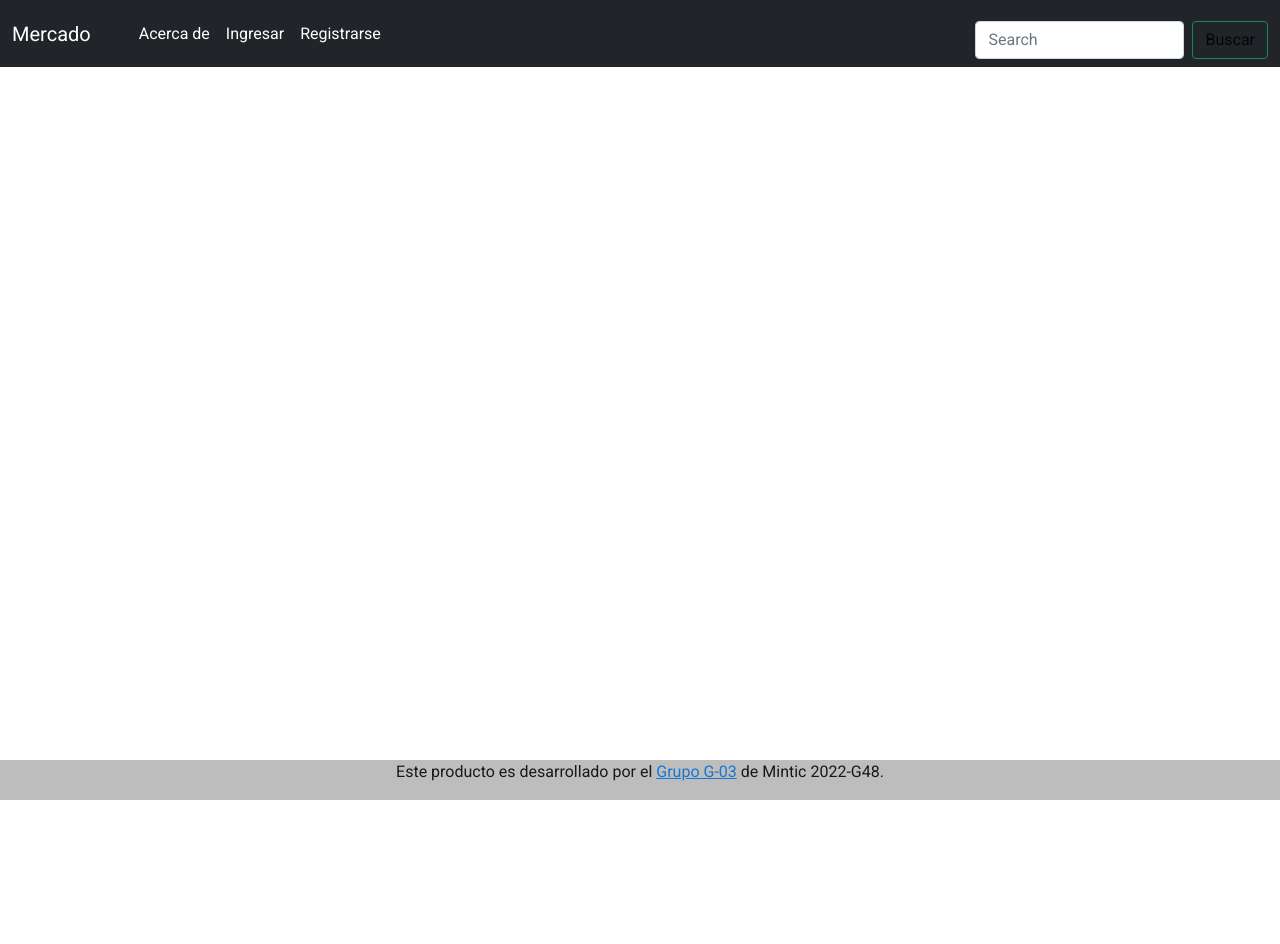
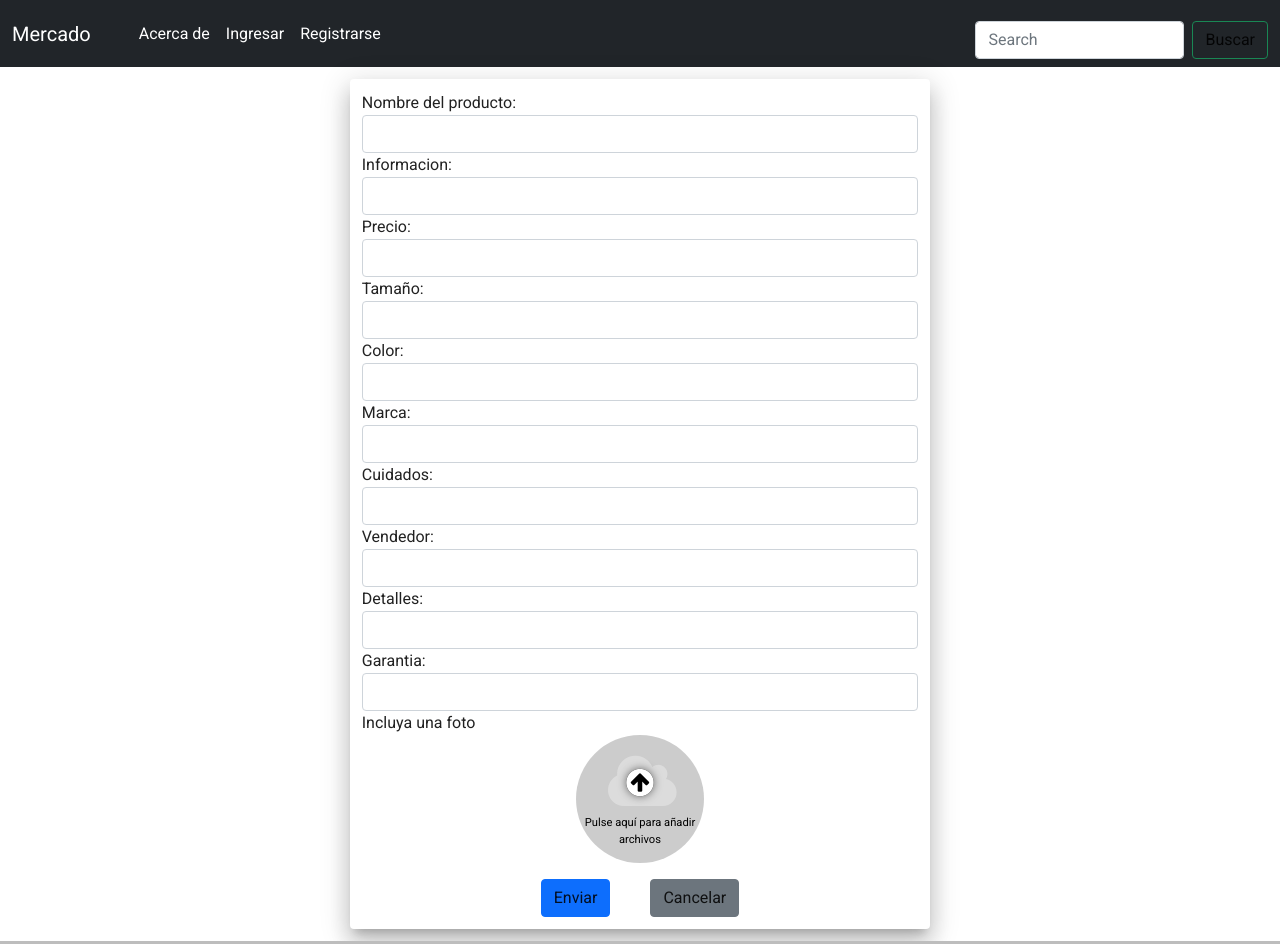
Before and after one commit to roquijo/tienda, a Vue app in the folder front/: page /productonuevo in a window 1280 px wide. Shown: the top 944 px of the page. Before the commit the page ends 800 px from the top, so only its background shows below. Built offline with nearby package versions, Linux system fonts and the light colour scheme.

Commit message:
cambios antes de presentar

```diff
--- a/front/src/App.vue
+++ b/front/src/App.vue
@@ -24,3 +24,6 @@ export default {
     },
 };
 </script>
+
+<style>
+</style>
--- a/front/src/components/Footer.vue
+++ b/front/src/components/Footer.vue
@@ -1,5 +1,5 @@
 <template>
-    <div>
+    <div class="mx-auto">
         <p>Este producto es desarrollado por el <a target="" href="">Grupo G-03</a> de Mintic 2022-G48.</p>
     </div>
 </template>
@@ -9,8 +9,4 @@ export default {};
 </script>
 
 <style scope>
-.v-application div {
-    margin-left: auto;
-    margin-right: auto;
-}
 </style>
--- a/front/src/router/index.js
+++ b/front/src/router/index.js
@@ -1,10 +1,16 @@
 import Vue from 'vue'
 import VueRouter from 'vue-router'
+import Home from '../views/Home.vue'
 
 
 Vue.use(VueRouter)
 
 const routes = [
+  {
+    path: '/',
+    name: 'Home',
+    component: Home
+  },
   {
     path: '/productos',
     name: 'Productos',
@@ -29,6 +35,11 @@ const routes = [
     path: '/detalles',
     name: 'Detalles',
     component: () => import(/* webpackChunkName: "about" */ '../views/Product-Details.vue')
+  },
+  {
+    path: '/productonuevo',
+    name: 'Producto Nuevo',
+    component: () => import(/* webpackChunkName: "about" */ '../views/ProductoNuevo.vue')
   }
 ]
 
--- a/front/src/views/Home.vue
+++ b/front/src/views/Home.vue
@@ -1,15 +1,20 @@
 <template>
-  <hello-world />
+  <v-container>
+    <v-card color="#ccc" class="text-center mx-auto">
+      <h1>Bienvenidos!</h1>
+      <v-img height="435" src="../Images/cyber-monday-retail-sales.jpg"></v-img>
+    </v-card>
+  </v-container>
 </template>
 
 <script>
-  import HelloWorld from '../components/HelloWorld'
+export default {
+  name: "Home",
 
-  export default {
-    name: 'Home',
+  components: {},
+};
+</script>
 
-    components: {
-      HelloWorld,
-    },
-  }
-</script>
+<style scoped>
+
+</style>
--- a/front/src/views/Ingreso.vue
+++ b/front/src/views/Ingreso.vue
@@ -2,13 +2,13 @@
   <v-form
     method="post"
     action="/Perfil"
-    ref="form"
+    ref="loginForm"
     v-model="valid"
     lazy-validation
   >
     <v-container>
       <v-card elevation="15" width="75%" class="mx-auto">
-        <v-row class="mt-4 mx-auto" align="center" align-content="center">
+        <v-row class="mt-4 ma-auto" align="center" align-content="center">
           <v-col cols="12" sm="6" md="6">
             <legend class="mb-3 mt-5">
               <h2>Ingreso:</h2>
@@ -37,7 +37,7 @@
             <v-select
               v-model="select"
               :items="items"
-              :rules="[(v) => !!v || 'Item is required']"
+              :rules="[(v) => !!v || 'Este campo es requerido']"
               label="Ingresar como:"
               required
               filled
@@ -93,7 +93,7 @@ export default {
 
   methods: {
     validate() {
-      this.$refs.form.validate();
+      this.$refs.loginForm.validate();
     },
     clear() {
       this.email = "";
--- a/front/src/views/ProductoNuevo.vue
+++ b/front/src/views/ProductoNuevo.vue
@@ -1,13 +1,171 @@
 <template>
-<hello-world></hello-world>
+  <v-container>
+    <v-card elevation="15" width="50%" class="mx-auto">
+      <v-row class="ma-auto">
+        <v-col cols="12" sm="12" md="12">
+          <v-form role="form" class="mx-auto">
+            <div class="form-group">
+              <label for="name">Nombre del producto: </label>
+              <input type="text" class="form-control" id="name_product" />
+              <label for="info">Informacion: </label>
+              <input type="text" class="form-control" id="information" />
+              <label for="precio">Precio: </label>
+              <input type="text" class="form-control" id="price" />
+              <label for="tamaño">Tamaño: </label>
+              <input type="text" class="form-control" id="size" />
+              <label for="color">Color: </label>
+              <input type="text" class="form-control" id="colour" />
+              <label for="marca">Marca: </label>
+              <input type="text" class="form-control" id="mark" />
+              <label for="cuidados">Cuidados: </label>
+              <input type="text" class="form-control" id="cares" />
+              <label for="vendedor">Vendedor: </label>
+              <input type="text" class="form-control" id="vendor" />
+              <label for="detalles">Detalles: </label>
+              <input type="text" class="form-control" id="details" />
+              <label for="garantia">Garantia: </label>
+              <input type="text" class="form-control" id="garanty" />
+            </div>
+            <label for="photo">Incluya una foto</label>
+            <div class="drag-drop">
+              <input type="file" multiple="multiple" id="photo" />
+              <span class="fa-stack fa-2x">
+                <i class="fa fa-cloud fa-stack-2x bottom pulsating"></i>
+                <i class="fa fa-circle fa-stack-1x top medium"></i>
+                <i class="fa fa-arrow-circle-up fa-stack-1x top"></i>
+              </span>
+              <span class="desc">Pulse aquí para añadir archivos</span>
+            </div>
+            <div class="text-center">
+              <button type="submit" class="btn btn-primary mr-5">Enviar</button>
+              <button type="reset" class="btn btn-secondary ml-5">Cancelar</button>
+            </div>
+          </v-form>
+        </v-col>
+      </v-row>
+    </v-card>
+  </v-container>
 </template>
 
+<style >
+
+/* Estilo del área del input[file] */
+.drag-drop {
+  height: 8em;
+  width: 8em;
+  background-color: #ccc;
+  border-radius: 4em;
+  text-align: center;
+  color: white;
+  position: relative;
+  margin: 0 auto 1em;
+}
+
+.drag-drop span.desc {
+  display: block;
+  font-size: 0.7em;
+  padding: 0 0.5em;
+  color: #000;
+}
+
+input[type="file"] {
+  height: 10em;
+  opacity: 0;
+  position: absolute;
+  top: 0;
+  left: 0;
+  width: 100%;
+  z-index: 3;
+}
+
+/* Estilo del área del input[file] con :hover */
+
+.drag-drop:hover,
+input[type="file"]:hover {
+  background-color: #3276b1;
+  cursor: pointer;
+}
+
+.drag-drop:hover span.desc {
+  color: #fff;
+}
+
+/* Composición del icono de Upload con FontAwesome */
+.fa-stack {
+  margin-top: 0.5em;
+}
+
+.fa-stack .top {
+  color: white;
+}
+
+.fa-stack .medium {
+  color: black;
+  text-shadow: 0 0 0.25em #666;
+}
+
+.fa-stack .bottom {
+  color: rgba(225, 225, 225, 0.75);
+}
+
+.drag-drop:hover .pulsating {
+  animation: pulse1 1s linear infinite;
+  animation-direction: alternate;
+  -webkit-animation: pulse1 1s linear infinite;
+  -webkit-animation-direction: alternate;
+}
+
+/* Keyframing de la animación */
+
+@keyframes pulse1 {
+  0% {
+    color: rgba(225, 225, 225, 0.75);
+  }
+  50% {
+    color: rgba(225, 225, 225, 0.25);
+  }
+  100% {
+    color: rgba(225, 225, 225, 0.75);
+  }
+}
+
+@-moz-keyframes pulse1 {
+  0% {
+    color: rgba(225, 225, 225, 0.75);
+  }
+  50% {
+    color: rgba(225, 225, 225, 0.25);
+  }
+  100% {
+    color: rgba(225, 225, 225, 0.75);
+  }
+}
+
+@-webkit-keyframes pulse1 {
+  0% {
+    color: rgba(225, 225, 225, 0.75);
+  }
+  50% {
+    color: rgba(225, 225, 225, 0.25);
+  }
+  100% {
+    color: rgba(225, 225, 225, 0.75);
+  }
+}
+
+@-ms-keyframes pulse1 {
+  0% {
+    color: rgba(225, 225, 225, 0.75);
+  }
+  50% {
+    color: rgba(225, 225, 225, 0.25);
+  }
+  100% {
+    color: rgba(225, 225, 225, 0.75);
+  }
+}
+</style>
+
 <script>
-export default {
-
-}
+export default {};
 </script>
-
-<style>
-
-</style>
--- a/front/src/views/Productos.vue
+++ b/front/src/views/Productos.vue
@@ -132,7 +132,7 @@
         absolute
         right
         fab
-        to="/user/new"
+        to="/productonuevo"
         >
         <v-icon>mdi-plus</v-icon>
         </v-btn>
```
Also changed, not shown: front/src/components/HelloWorld.vue (deleted, +0 -151 lines), front/src/Images/cyber-monday-retail-sales.jpg (added).
